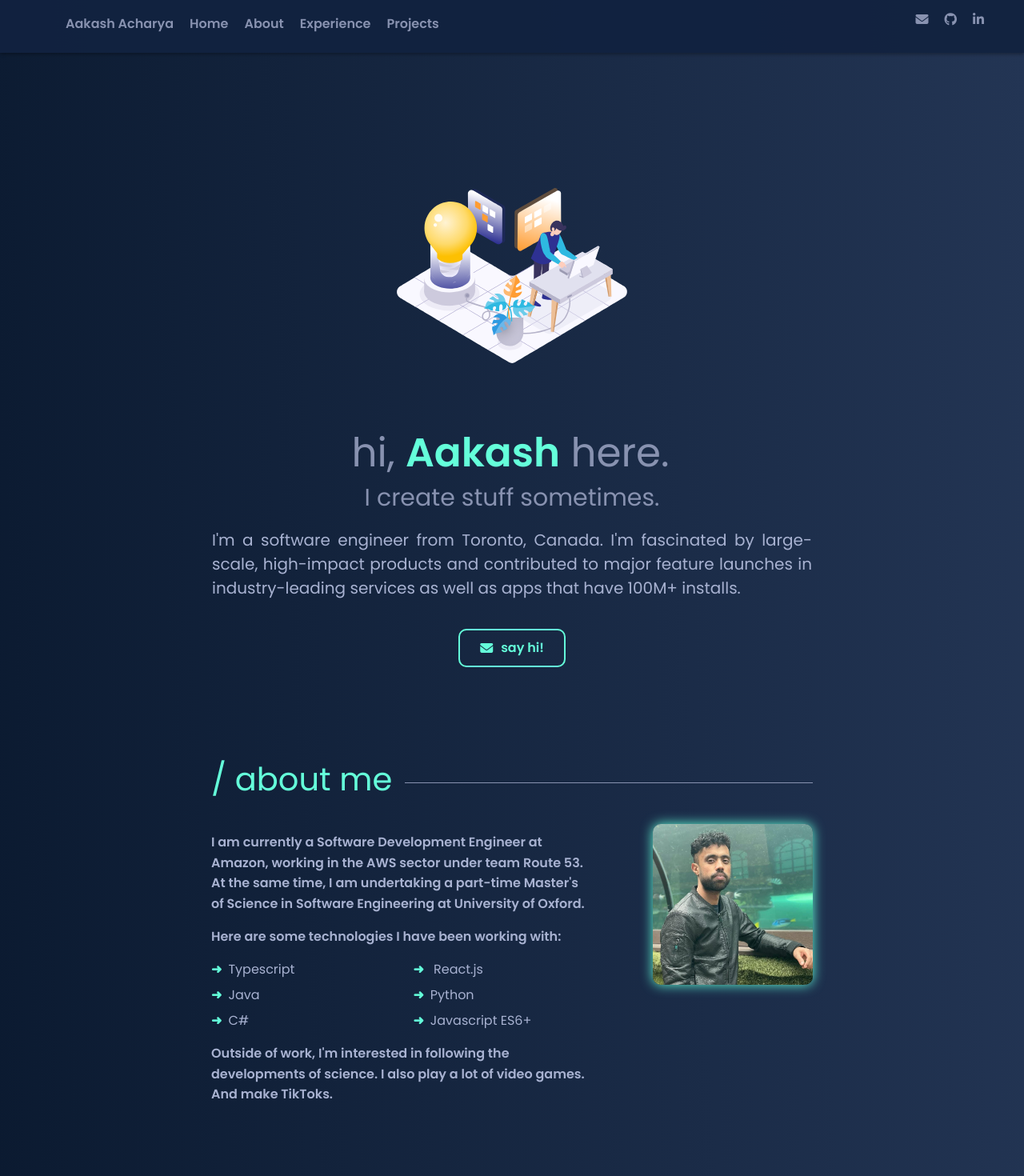
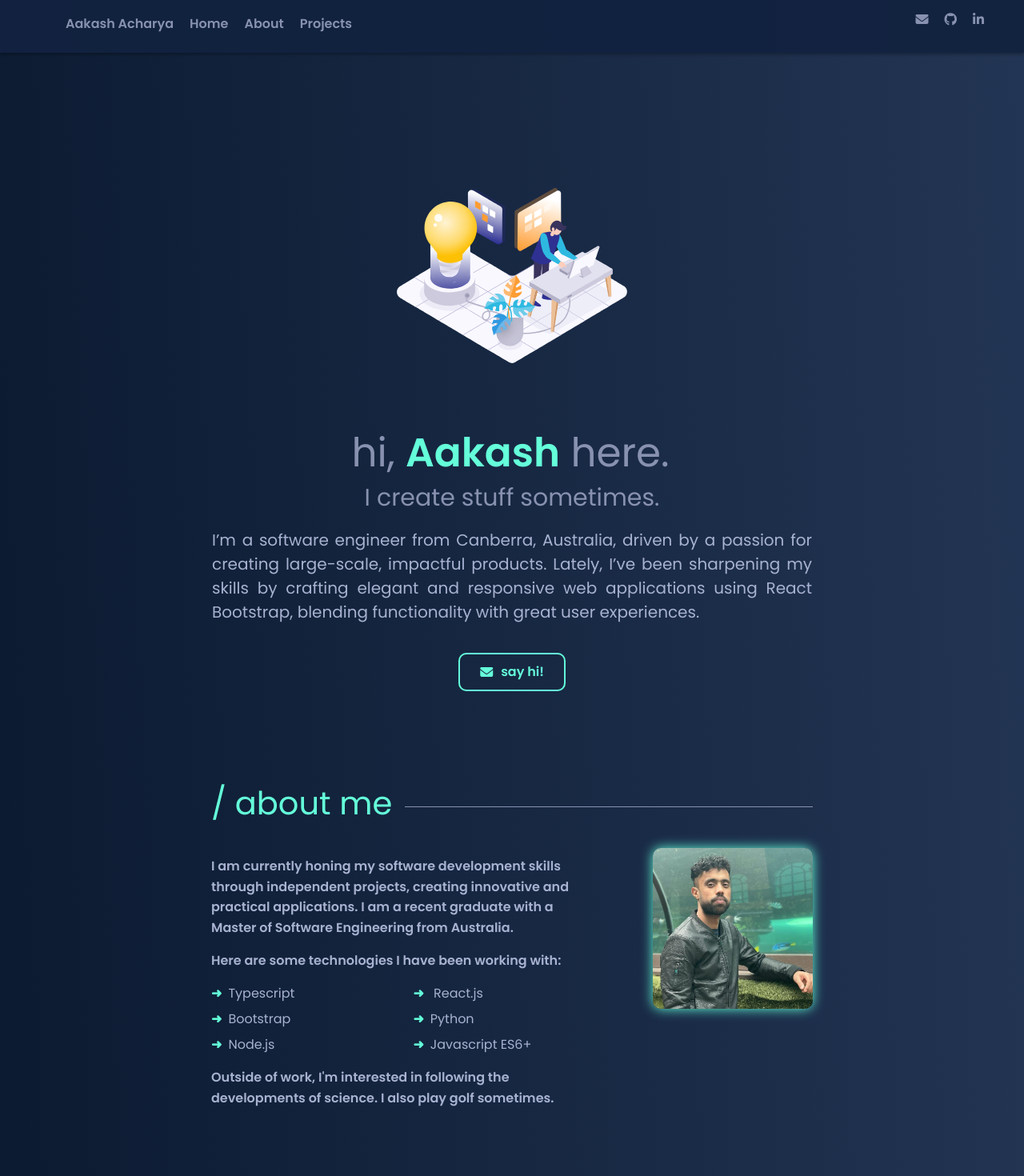
Before and after one commit to get-aakash/myPortfolio, a React (Vite) app: page / in a window 1280 px wide. Shown: the top 1470 px of the page at 80% size. Built offline with nearby package versions, Linux system fonts and the light colour scheme.

Commit message:
fixing the bio

```diff
--- a/src/pages/About.jsx
+++ b/src/pages/About.jsx
@@ -3,7 +3,7 @@ import img1 from '../assets/profile-img.jpg'
 
 const About = () => {
   return (
-    <div className="about-container">
+    <div className="about-container" id='about'>
       <div className="heading-line">
         <h1>/ about me </h1>
         <div className="line"></div>
@@ -12,18 +12,18 @@ const About = () => {
       <div className="about-basics">
         <div className="about-description">
           <p>
-            I am currently a Software Development Engineer at Amazon, working in the AWS sector under team Route 53. At the same time, I am undertaking a part-time Master's of Science in Software Engineering at University of Oxford.</p>
+            I am currently honing my software development skills through independent projects, creating innovative and practical applications. I am a recent graduate with a Master of Software Engineering from Australia.</p>
           <p>Here are some technologies I have been working with:</p>
           <ul className='skills-list'>
             <li>Typescript</li>
             <li> React.js</li>
-            <li>Java</li>
+            <li>Bootstrap</li>
             <li>Python</li>
-            <li>C#</li>
+            <li>Node.js</li>
             <li>Javascript ES6+</li>
           </ul>
 
-          <p>Outside of work, I'm interested in following the developments of science. I also play a lot of video games. And make TikToks.</p>
+          <p>Outside of work, I'm interested in following the developments of science. I also play golf sometimes.</p>
         </div>
         <div className="image-box">
           <img src={img1} alt="" />
--- a/src/pages/Header.jsx
+++ b/src/pages/Header.jsx
@@ -5,11 +5,10 @@ const Header = () => {
    <div className="navbar">
     <div className="left">
         <ul>
-            <li>Aakash Acharya</li>
-            <li>Home</li>
-            <li>About</li>
-            <li>Experience</li>
-            <li>Projects</li>
+            <li><a href='#home' className="icon-link">Aakash Acharya</a></li>
+            <li><a href='#home' className="icon-link">Home</a></li>
+            <li><a href='#about' className="icon-link">About</a></li>
+            <li><a href='#projects' className="icon-link">Projects</a></li>
         </ul>
     </div>
     <div className="right">
--- a/src/pages/Home.jsx
+++ b/src/pages/Home.jsx
@@ -5,7 +5,7 @@ import TypingHeader from '../utils/Typing Header';
 
 const Home = () => {
   return (
-    <div className="home-container">
+    <div className="home-container" id='home'>
       <div className="image-container">
         <Lottie
           animationData={laptopAnimation}
@@ -17,7 +17,7 @@ const Home = () => {
       <div className="description-container">
         <TypingHeader />
         <h3>I create stuff sometimes.</h3>
-        <p>I'm a software engineer from Toronto, Canada. I'm fascinated by large-scale, high-impact products and contributed to major feature launches in industry-leading services as well as apps that have 100M+ installs.</p>
+        <p>I’m a software engineer from Canberra, Australia, driven by a passion for creating large-scale, impactful products. Lately, I’ve been sharpening my skills by crafting elegant and responsive web applications using React Bootstrap, blending functionality with great user experiences.</p>
       </div>
       <a href="mailto:mail.aakash108@example.com" className="no-style-link">
         <div className="message-button">
--- a/src/pages/Projects.jsx
+++ b/src/pages/Projects.jsx
@@ -6,7 +6,7 @@ import { Link } from 'react-router-dom'
 
 const Projects = () => {
   return (
-    <>
+    <div id='projects'>
       <div className="project-container">
         <div className="heading-line">
           <h1>/ pet projects</h1>
@@ -82,7 +82,7 @@ const Projects = () => {
         <Card className='card-tag' >
           <div className="card-header">
             <div className="img"><i class="fa-solid fa-folder"></i></div>
-            <div className="left-header"><Link to="https://github.com/get-aakash/myPortfolio.git" target='_blank'><i class="fa-brands fa-github"></i></Link> <Link to="https://my-portfolio-opal-chi-35.vercel.app/"><i class="fa-solid fa-arrow-up-from-bracket"></i></Link> </div>
+            <div className="left-header"><Link to="https://github.com/get-aakash/myPortfolio.git" target='_blank'><i class="fa-brands fa-github"></i></Link> <Link to="https://my-portfolio-opal-chi-35.vercel.app/" target='_blank'><i class="fa-solid fa-arrow-up-from-bracket"></i></Link> </div>
           </div>
           <Card.Body>
             <Card.Title>Portfolio Website</Card.Title>
@@ -96,7 +96,7 @@ const Projects = () => {
 
 
       </div>
-    </>
+    </div>
   )
 }
 
```
